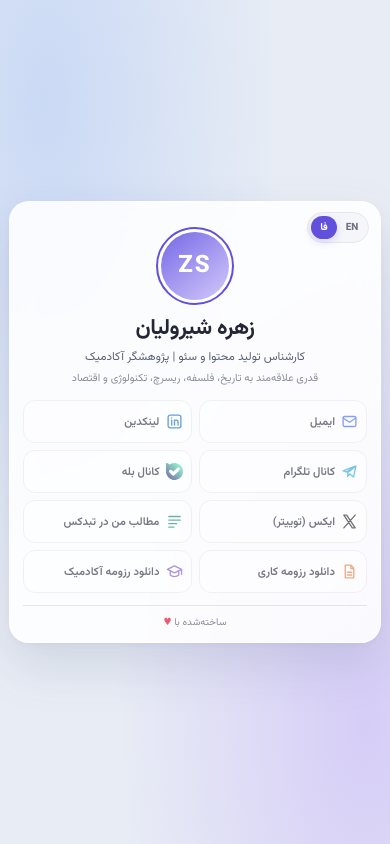
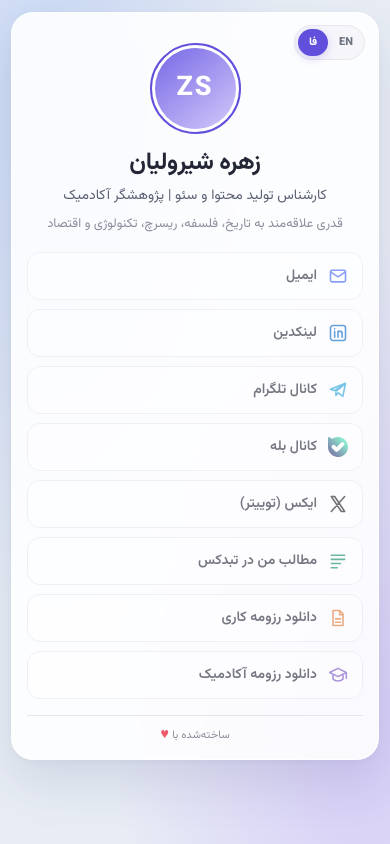
Before and after one commit to zohrehshirvalian/zohrehshirvalian.github.io, a plain HTML site: page index.html in a window 390 px wide. Drawn offline with Linux system fonts and the light colour scheme; no server answers.

Commit message:
Update index.html

```diff
--- a/index.html
+++ b/index.html
@@ -14,20 +14,54 @@
     * { box-sizing: border-box; }
     button, input, textarea, select { font-family: inherit; }
     html { min-height: 100%; }
-    body { margin: 0; min-height: 100vh; min-height: 100svh; font-family: "Vazirmatn", Tahoma, "Segoe UI", Arial, sans-serif; color: var(--ink); background: radial-gradient(ellipse at 12% 12%, #cad9f5 0%, transparent 49%), radial-gradient(ellipse at 94% 86%, #d6cdf7 0%, transparent 49%), #e8edf5; display: grid; place-items: center; padding: 23px 16px; }
-    .portfolio { width: min(100%, 615px); background: rgba(255,255,255,.87); border: 1px solid rgba(255,255,255,.85); border-radius: 25px; box-shadow: 0 22px 52px rgba(45,57,112,.13), 0 2px 10px rgba(45,57,112,.04); padding: 23px 24px 16px; backdrop-filter: blur(12px); position: relative; }
-    /* Physical right positioning stays fixed when the page direction switches. */
-    .lang-switch { display: flex; direction: ltr; gap: 3px; position: absolute; right: 17px; left: auto; top: 15px; z-index: 2; padding: 4px; background: #f6f5fa; border: 1px solid #e7e6ef; border-radius: 24px; }
-    .lang-switch button { font-family: inherit; border: 0; border-radius: 100px; background: transparent; color: #6c7280; cursor: pointer; padding: 5px 8px; font-size: 11px; min-width: 29px; font-weight: 800; transition: .2s ease; }
+    body {
+      margin: 0; min-height: 100vh; min-height: 100svh;
+      font-family: "Vazirmatn", Tahoma, "Segoe UI", Arial, sans-serif;
+      color: var(--ink);
+      background: radial-gradient(ellipse at 12% 12%, #cad9f5 0%, transparent 49%), radial-gradient(ellipse at 94% 86%, #d6cdf7 0%, transparent 49%), #e8edf5;
+      display: grid; place-items: center; padding: 28px 16px;
+    }
+    .portfolio {
+      width: min(100%, 645px); background: rgba(255,255,255,.87);
+      border: 1px solid rgba(255,255,255,.85); border-radius: 26px;
+      box-shadow: 0 22px 52px rgba(45,57,112,.13), 0 2px 10px rgba(45,57,112,.04);
+      padding: 26px 27px 19px; backdrop-filter: blur(12px); position: relative;
+    }
+    /* Right side stays fixed when the page switches between RTL and LTR. */
+    .lang-switch {
+      display: flex; direction: ltr; gap: 3px; position: absolute;
+      right: 19px; left: auto; top: 17px; z-index: 2;
+      padding: 4px; background: #f6f5fa; border: 1px solid #e7e6ef; border-radius: 24px;
+    }
+    .lang-switch button {
+      font-family: inherit; border: 0; border-radius: 100px;
+      background: transparent; color: #6c7280; cursor: pointer;
+      padding: 6px 9px; font-size: 11.5px; min-width: 31px;
+      font-weight: 800; transition: .2s ease;
+    }
     .lang-switch button[aria-pressed="true"] { background: var(--accent); color: white; box-shadow: 0 3px 8px #6050dc33; }
-    .avatar-wrap { display: grid; place-items: center; margin: 7px auto 13px; width: 92px; height: 92px; border-radius: 50%; border: 3px solid var(--accent); padding: 4px; background: white; }
-    .avatar { width: 100%; height: 100%; border-radius: 50%; overflow: hidden; display: grid; place-items: center; background: linear-gradient(140deg, #7568e6, #d4c9fa); color: white; font-size: 30px; font-weight: 800; letter-spacing: 2px; position: relative; }
+    .avatar-wrap {
+      display: grid; place-items: center; margin: 9px auto 15px;
+      width: 99px; height: 99px; border-radius: 50%; border: 3px solid var(--accent);
+      padding: 4px; background: white;
+    }
+    .avatar {
+      width: 100%; height: 100%; border-radius: 50%; overflow: hidden;
+      display: grid; place-items: center; background: linear-gradient(140deg, #7568e6, #d4c9fa);
+      color: white; font-size: 30px; font-weight: 800; letter-spacing: 2px; position: relative;
+    }
     .avatar img { position: absolute; width: 100%; height: 100%; object-fit: cover; display: none; }
-    h1 { text-align: center; margin: 0 0 6px; line-height: 1.35; font-size: clamp(23px, 4.2vw, 27px); letter-spacing: -.4px; }
-    .role { text-align: center; margin: 0; color: #596072; font-size: 13.3px; line-height: 1.75; }
-    .tagline { text-align: center; margin: 4px 0 20px; color: #8a8d9b; font-size: 12px; line-height: 1.75; }
-    .links { display: grid; grid-template-columns: repeat(2, minmax(0, 1fr)); gap: 9px 10px; }
-    .link-card { min-height: 45px; border: 1px solid var(--border); background: rgba(255,255,255,.65); border-radius: 15px; padding: 8px 13px; display: flex; align-items: center; gap: 9px; color: var(--ink); text-decoration: none; font-size: 13px; font-weight: 600; line-height: 1.55; transition: background .2s, border-color .2s, transform .2s, box-shadow .2s; }
+    h1 { text-align: center; margin: 0 0 7px; line-height: 1.35; font-size: clamp(24px, 4.3vw, 30px); letter-spacing: -.4px; }
+    .role { text-align: center; margin: 0; color: #596072; font-size: 14.2px; line-height: 1.8; }
+    .tagline { text-align: center; margin: 6px 0 24px; color: #8a8d9b; font-size: 12.8px; line-height: 1.75; }
+    .links { display: grid; grid-template-columns: repeat(2, minmax(0, 1fr)); gap: 10px 11px; }
+    .link-card {
+      min-height: 50px; border: 1px solid var(--border);
+      background: rgba(255,255,255,.65); border-radius: 15px;
+      padding: 9px 14px; display: flex; align-items: center; gap: 10px;
+      color: var(--ink); text-decoration: none; font-size: 14px; font-weight: 600; line-height: 1.5;
+      transition: background .2s, border-color .2s, transform .2s, box-shadow .2s;
+    }
     .link-card:not(.is-pending):hover { background: white; border-color: #cdc8f4; box-shadow: 0 5px 16px rgba(63,55,140,.08); transform: translateY(-2px); }
     .link-card:focus-visible, .lang-switch button:focus-visible { outline: 3px solid #b0a7fe; outline-offset: 2px; }
     .link-card svg { width: 21px; height: 21px; flex: 0 0 21px; stroke: currentColor; stroke-width: 1.9; fill: none; stroke-linecap: round; stroke-linejoin: round; }
@@ -36,35 +70,37 @@
     .link-card.is-pending { opacity: .62; cursor: not-allowed; }
     .link-card.is-pending:hover { background: rgba(255,255,255,.65); }
     .email { color: #4165ed; }.linkedin { color: #0a66c2; }.telegram { color: #28a5d8; }.twitter { color: #212121; }.tabdex { color: #138b68; }.professional { color: #e27c36; }.academic { color: #7b57c4; }
-    .divider { height: 1px; background: #e4e4ed; margin-top: 17px; }
-    footer { text-align: center; font-size: 10.8px; color: #898d99; padding-top: 12px; }
+    .divider { height: 1px; background: #e4e4ed; margin-top: 19px; }
+    footer { text-align: center; font-size: 11.4px; color: #898d99; padding-top: 14px; }
     footer .heart { color: #eb5b6b; }
-    /* Compact two-column cards keep the whole portfolio visible on typical phones. */
+
+    /* Mobile: readable full-width links in one vertical column. */
     @media (max-width: 540px) {
-      body { padding: 9px; }
-      .portfolio { border-radius: 20px; padding: 20px 13px 12px; }
-      .lang-switch { top: 10px; right: 11px; left: auto; padding: 3px; gap: 2px; }
-      .lang-switch button { min-width: 26px; padding: 4px 6px; font-size: 10px; }
-      .avatar-wrap { width: 78px; height: 78px; margin: 5px auto 10px; border-width: 2px; padding: 3px; }
-      .avatar { font-size: 24px; }
-      h1 { font-size: clamp(21px, 5.6vw, 24px); margin-bottom: 4px; }
-      .role { font-size: clamp(11px, 3vw, 12.2px); line-height: 1.6; }
-      .tagline { font-size: clamp(10.3px, 2.75vw, 11.8px); line-height: 1.55; margin: 4px 0 13px; }
-      .links { grid-template-columns: repeat(2, minmax(0, 1fr)); gap: 7px; }
-      .link-card { min-height: 43px; border-radius: 12px; padding: 6px 8px; gap: 6px; font-size: clamp(10.5px, 2.9vw, 11.8px); line-height: 1.45; }
-      .link-card svg { width: 17px; height: 17px; flex: 0 0 17px; }
-      .divider { margin-top: 12px; }
-      footer { font-size: 10px; padding-top: 9px; }
+      body { display: block; padding: 12px 11px 18px; }
+      .portfolio { margin-inline: auto; border-radius: 22px; padding: 23px 15px 15px; }
+      .lang-switch { top: 12px; right: 13px; left: auto; padding: 3px; gap: 3px; }
+      .lang-switch button { min-width: 30px; padding: 5px 7px; font-size: 11px; }
+      .avatar-wrap { width: 91px; height: 91px; margin: 7px auto 13px; border-width: 2px; padding: 3px; }
+      .avatar { font-size: 27px; }
+      h1 { font-size: clamp(24px, 6vw, 27px); margin-bottom: 6px; }
+      .role { font-size: clamp(13px, 3.6vw, 14px); line-height: 1.7; }
+      .tagline { font-size: clamp(12px, 3.3vw, 13px); line-height: 1.65; margin: 5px 0 17px; }
+      .links { grid-template-columns: minmax(0, 1fr); gap: 9px; }
+      .link-card { min-height: 48px; border-radius: 13px; padding: 9px 14px; gap: 11px; font-size: 14px; line-height: 1.5; }
+      .link-card svg { width: 20px; height: 20px; flex: 0 0 20px; }
+      .divider { margin-top: 16px; }
+      footer { font-size: 11px; padding-top: 11px; }
     }
-    @media (max-width: 540px) and (max-height: 620px) {
-      body { padding: 6px; }
-      .portfolio { padding-top: 16px; padding-bottom: 9px; }
-      .avatar-wrap { width: 70px; height: 70px; margin: 3px auto 8px; }
-      .tagline { margin-bottom: 10px; }
-      .links { gap: 6px; }
-      .link-card { min-height: 40px; padding-block: 5px; }
-      .divider { margin-top: 9px; }
-      footer { padding-top: 7px; }
+    /* Narrow phones keep the same one-column layout and readable touch targets. */
+    @media (max-width: 350px) {
+      body { padding: 8px; }
+      .portfolio { padding: 22px 11px 14px; }
+      .avatar-wrap { width: 87px; height: 87px; }
+      .role { font-size: 12.7px; }
+      .tagline { font-size: 11.9px; }
+      .links { gap: 8px; }
+      .link-card { padding: 9px 12px; gap: 9px; font-size: 13.5px; }
+      .link-card svg { width: 19px; height: 19px; flex: 0 0 19px; }
     }
     @media (prefers-reduced-motion: reduce) { * { transition: none !important; } }
   </style>
```
